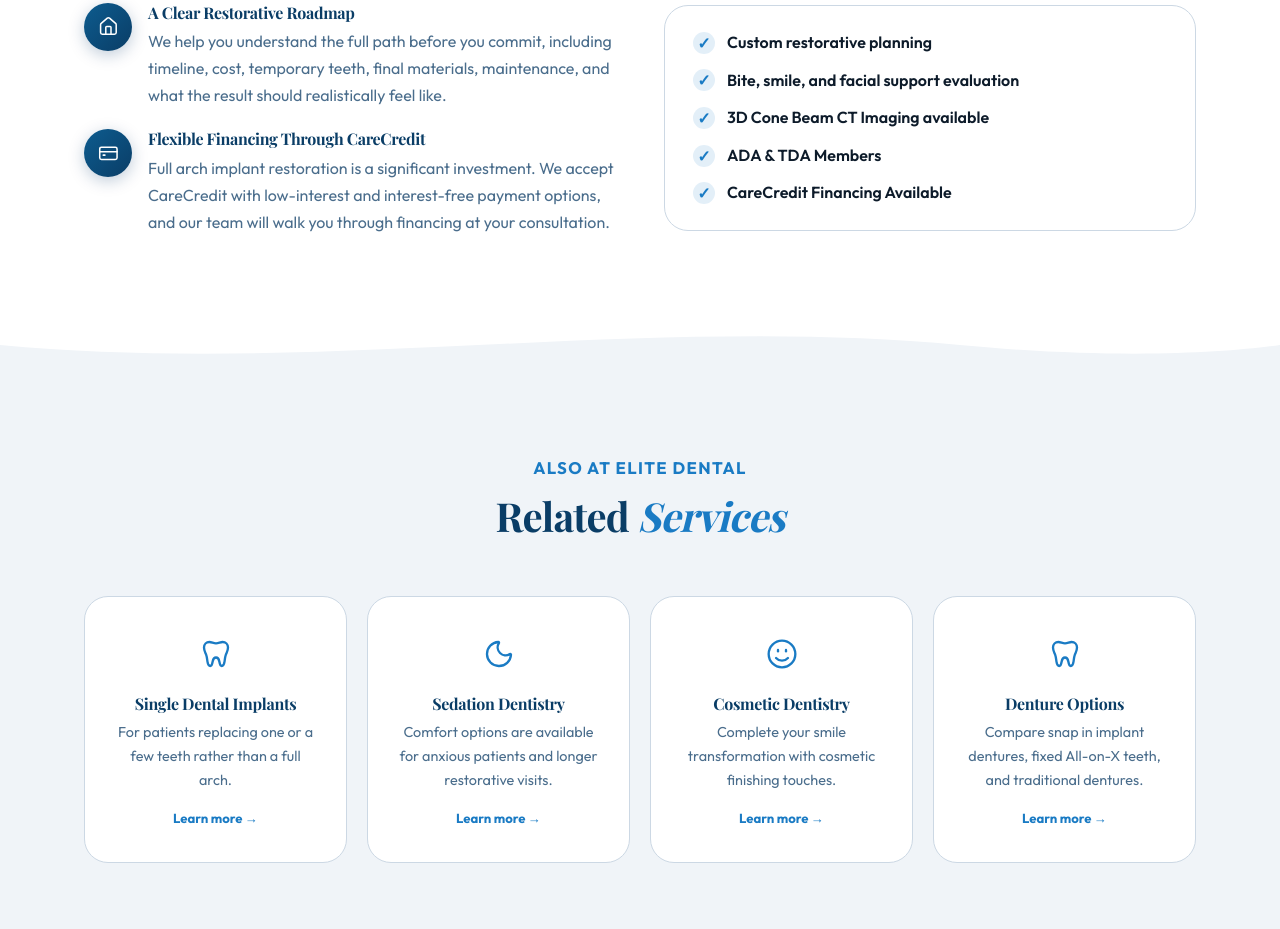
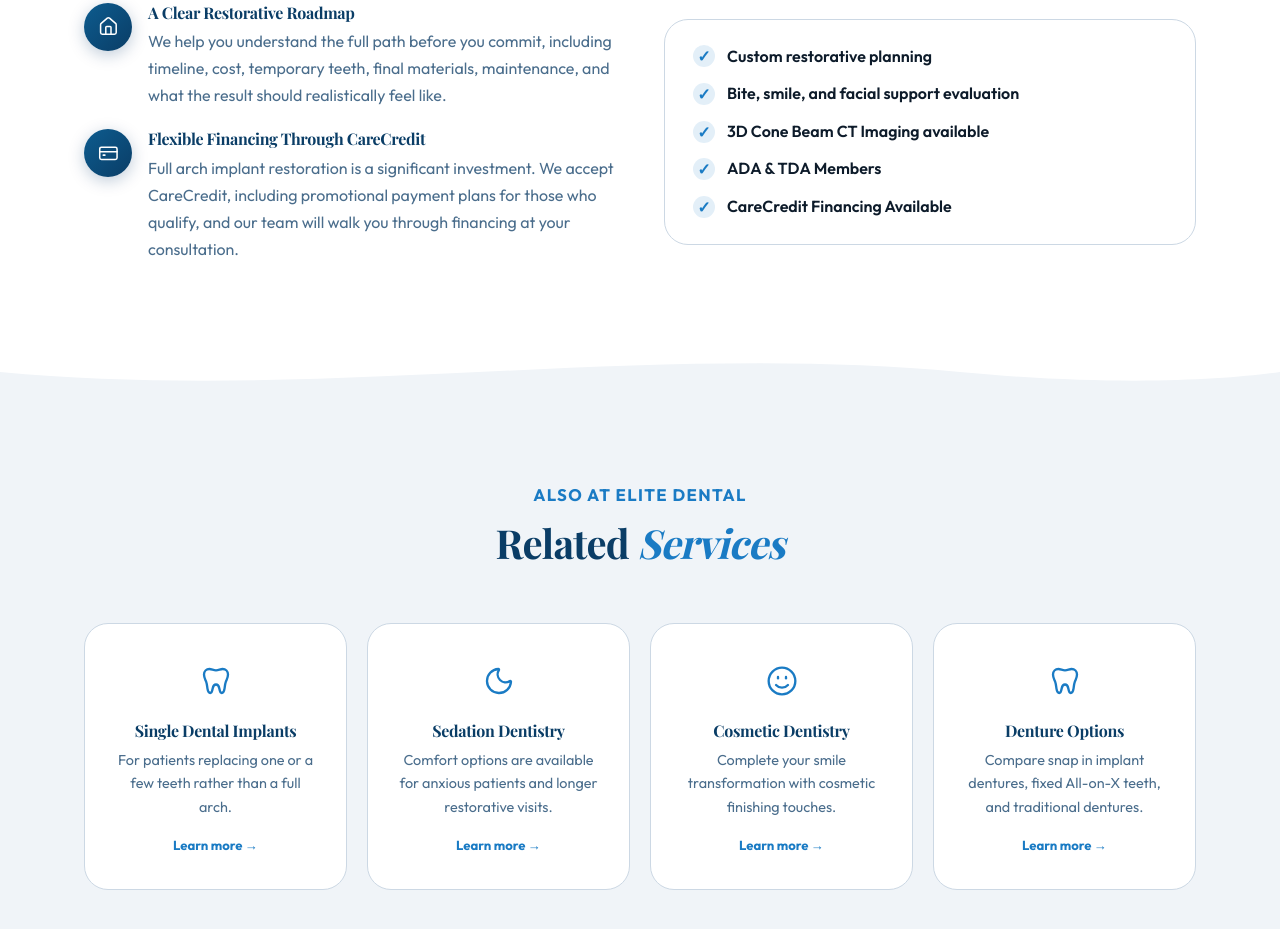
Before and after one commit to frankjohnsondmd-alt/elite-dental-smiles, a plain HTML site: page all-on-4.html in a window 1280 px wide. Shown: the part 7066-7995 px from the top of the page. Drawn offline with nearby package versions, Linux system fonts and the light colour scheme; a web font is replaced by a local one.

Commit message:
Preview: drop low-interest CareCredit claim on implant pages
Co-Authored-By: Claude Opus 5.5 <noreply@anthropic.com>

```diff
--- a/all-on-4.html
+++ b/all-on-4.html
@@ -524,7 +524,7 @@
           <div class="why-icon-circle"><svg class="ico ico-slot" viewBox="0 0 24 24" aria-hidden="true" focusable="false"><rect width="20" height="14" x="2" y="5" rx="2" /> <line x1="2" x2="22" y1="10" y2="10" /> <path d="M6 14h2" /></svg></div>
           <div class="why-item-body">
             <h3>Flexible Financing Through CareCredit</h3>
-            <p>Full arch implant restoration is a significant investment. We accept CareCredit with low-interest and interest-free payment options, and our team will walk you through financing at your consultation.</p>
+            <p>Full arch implant restoration is a significant investment. We accept CareCredit, including promotional payment plans for those who qualify, and our team will walk you through financing at your consultation.</p>
           </div>
         </div>
       </div>
```
Also changed, not shown: dental-implants.html (+1 -1 lines).
